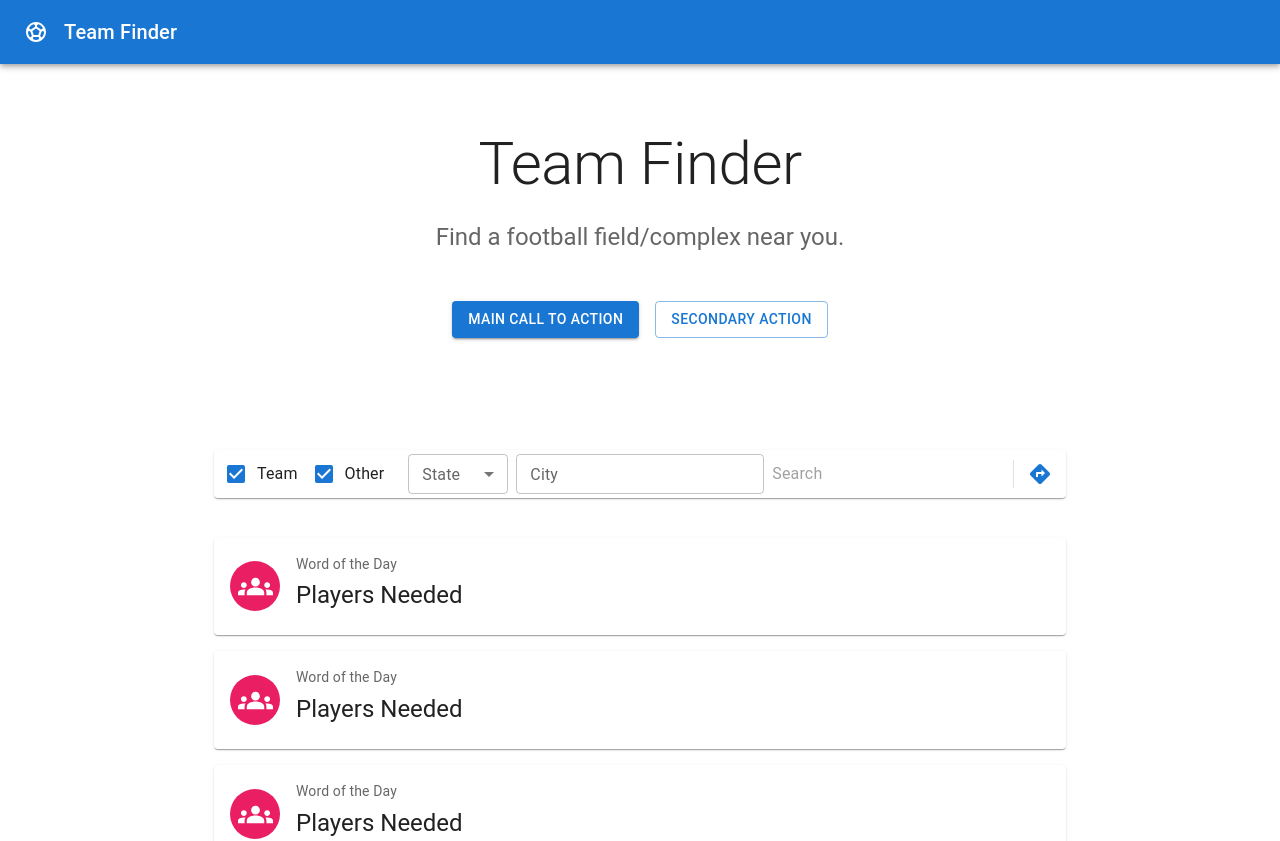
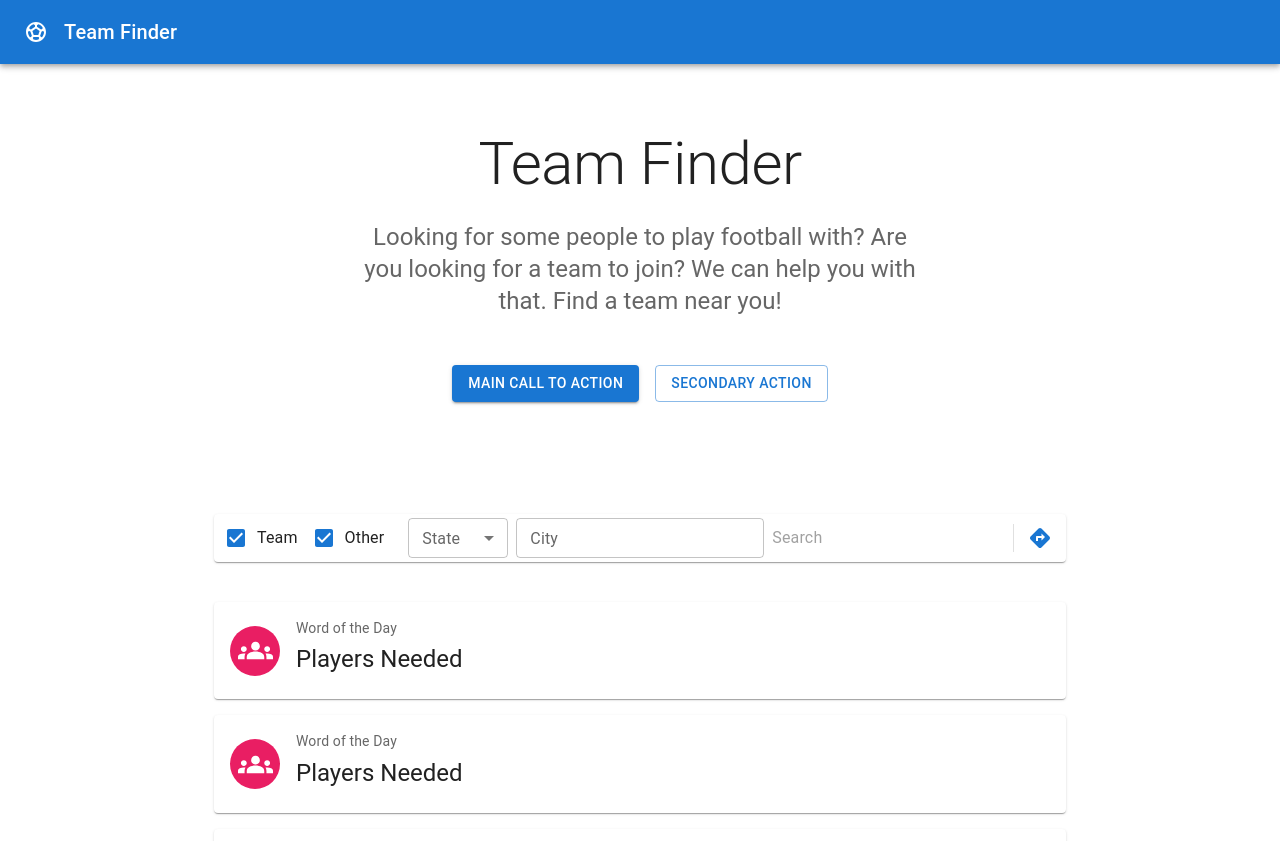
Before and after one commit to jpzambranoleon/football-field-finder, a React (Create React App) app: page / in a window 1280 px wide. Shown: the top 841 px of the page. Built offline with nearby package versions, Linux system fonts and the light colour scheme.

Commit message:
updated Home.jsx

```diff
--- a/src/pages/home/Home.jsx
+++ b/src/pages/home/Home.jsx
@@ -45,7 +45,7 @@ export default function Home() {
                     Team Finder
                 </Typography>
                 <Typography variant="h5" align="center" color="text.secondary" paragraph>
-                    Find a football field/complex near you.
+                    Looking for some people to play football with? Are you looking for a team to join? We can help you with that. Find a team near you!
                 </Typography>
                 <Stack
                     sx={{ pt: 4 }}
```
